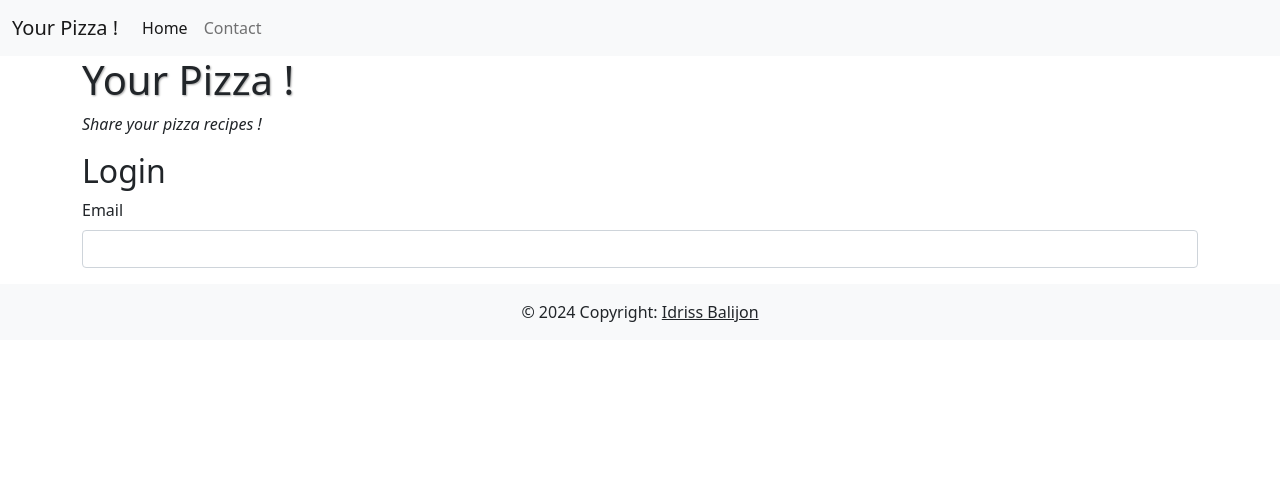
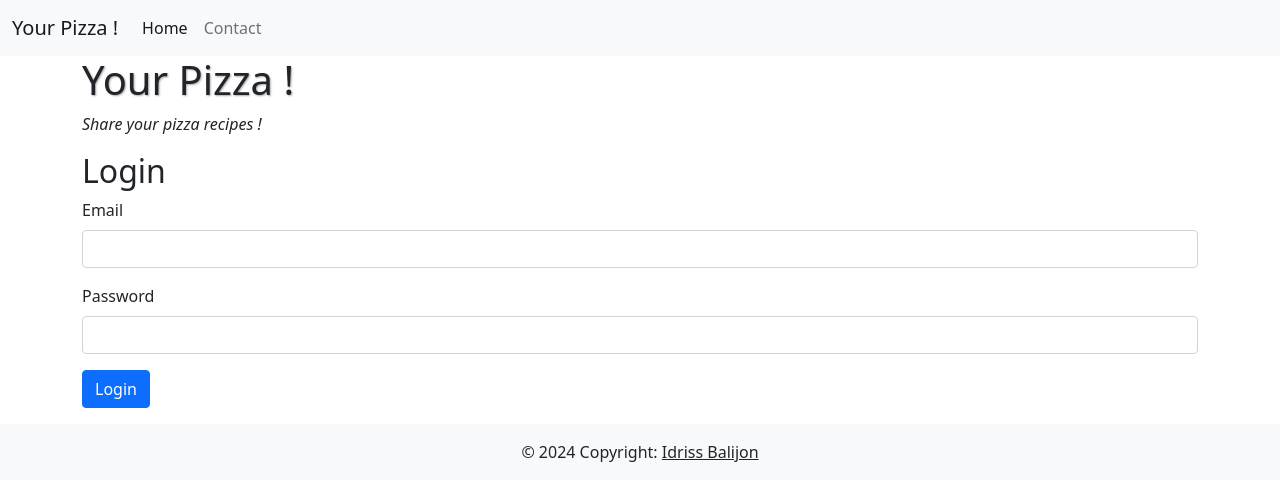
Before and after one commit to Balidriss/Your-Pizza-Recipes---PHP-training, a PHP site: page / in a window 1280 px wide. Shown: the top 501 px of the page. Run offline with PHP 8.4, Linux system fonts and the light colour scheme.

Commit message:
html form done

```diff
--- a/index.php
+++ b/index.php
@@ -53,11 +53,17 @@ require_once(__DIR__ . '/includes/function.php');
         <section id="section-login">
             <div class="container">
                 <h2>Login</h2>
-
                 <form action="page_login.php" method="post">
+                    <div class="mb-3">
+                        <label for="email" class="form-label">Email</label>
+                        <input type="email" class="form-control" id="email" name="email" aria-describedby="email-help" required>
+                    </div>
+                    <div class="mb-3">
+                        <label for="password" class="form-label">Password</label>
+                        <input type="password" class="form-control" id="password" name="password" aria-describedby="password-help" required>
+                    </div>
                     <div class=" mb-3">
-                        <label for="email" class="form-label">Email</label>
-                        <input type="email" class="form-control" id="email" name="email" aria-describedby="email-help">
+                        <button type="submit" class="btn btn-primary">Login</button>
                     </div>
                 </form>
             </div>
```
